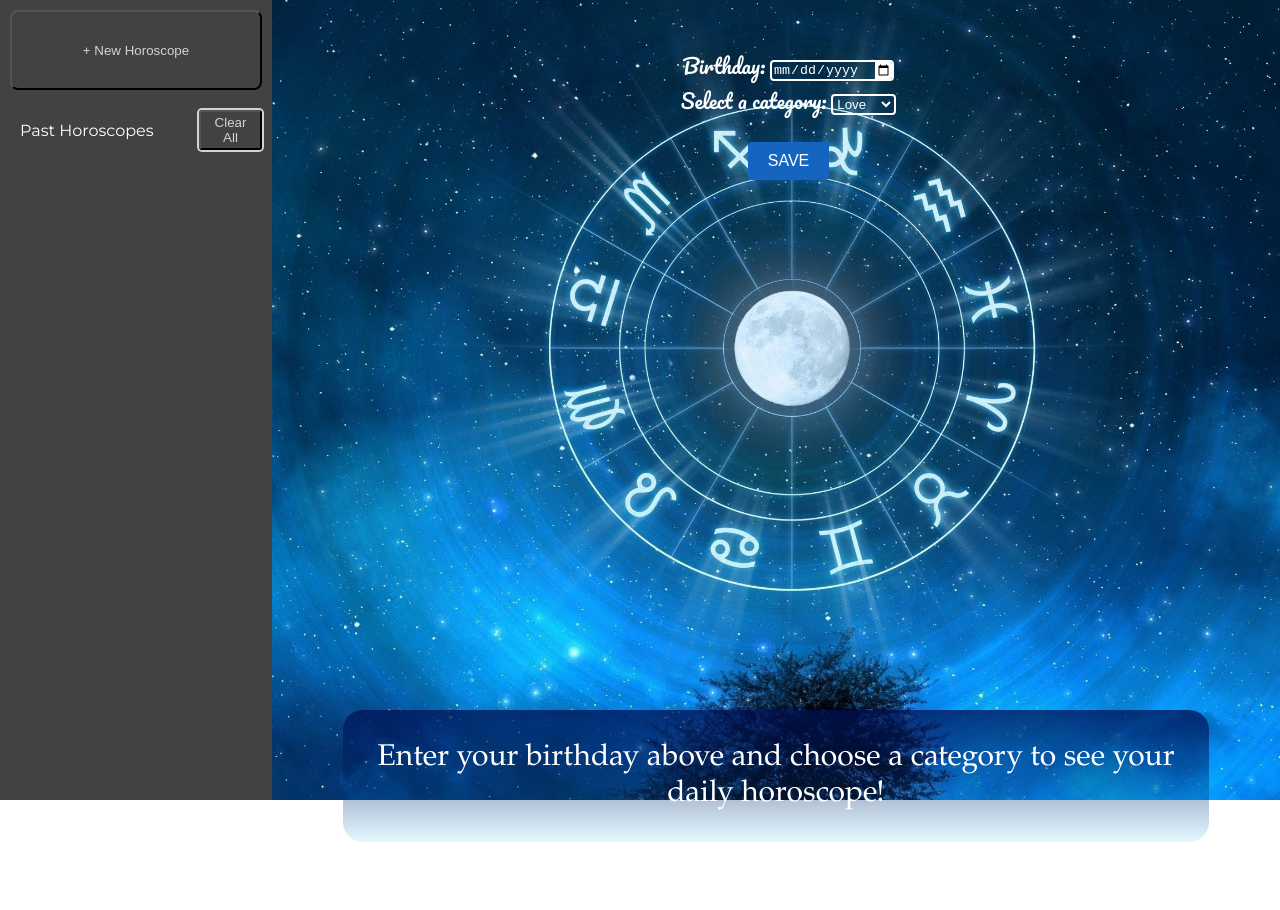
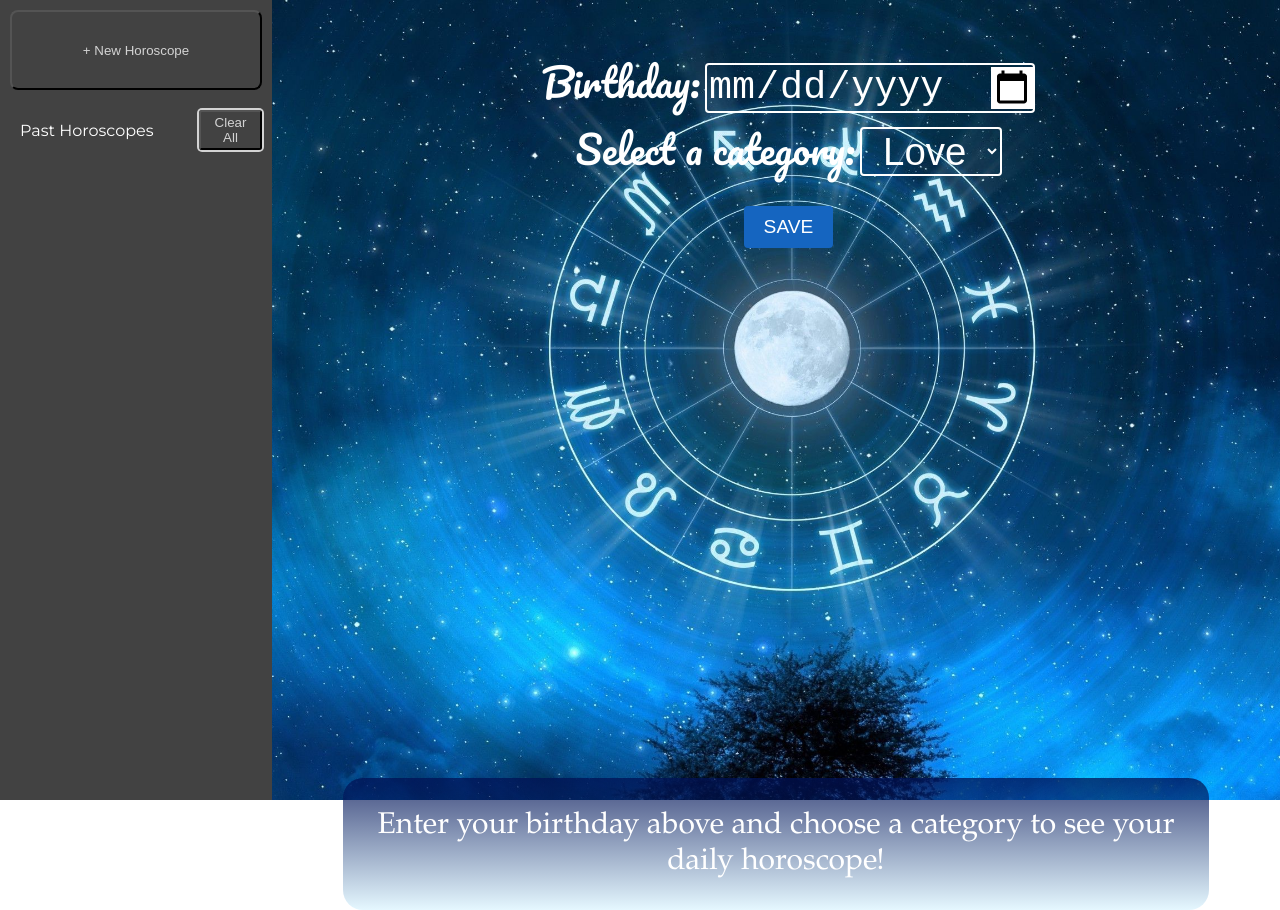
Before and after one commit to cse110-sp23-group5/cse110-sp23-group5, a website with bundled scripts: page source/horoscope/horoscope.html in a window 1280 px wide. Before the commit the page ends 842 px from the top, so only its background shows below. Built offline with nearby package versions, Linux system fonts and the light colour scheme.

Commit message:
updating text scaling

```diff
--- a/source/horoscope/css/horoscope.css
+++ b/source/horoscope/css/horoscope.css
@@ -133,6 +133,14 @@ label {
     /* border: 3px solid rgb(0, 128, 0); */
 }
 
+label[for="birthday"] {
+    font-size: clamp(20px, 3vw, 40px);
+}
+
+label[for="category"] {
+    font-size: clamp(20px, 3vw, 40px);
+}
+
 input[type="date"] {
     /* font-family: Arial, sans-serif; */
     background-color: transparent;
@@ -142,6 +150,7 @@ input[type="date"] {
     border: 2px;
     border-style: solid;
     border-radius: 4px;
+    font-size: clamp(20px, 3vw, 40px);
   }
 
 ::-webkit-calendar-picker-indicator{
@@ -154,6 +163,8 @@ select{
     border: 2px;
     border-style: solid;
     border-radius: 4px;
+    font-size: clamp(20px, 3vw, 40px);
+    text-align: center;
 }
 
 select option{
@@ -166,6 +177,7 @@ input[type="text"] {
     /* border: 1px solid #ccc; */
     /* padding: 8px; */
     border-radius: 4px;
+    /* border: 3px solid rgb(0, 128, 0); */
 }
 
 /* Submit Button Styles */
@@ -178,7 +190,7 @@ input[type="button"] {
     border: none;
     border-radius: 4px;
     cursor: pointer;
-    font-size: 16px;
+    font-size: clamp(15px, 1.5vw, 30px);
 }
 
 input[type="button"]:hover {
```
